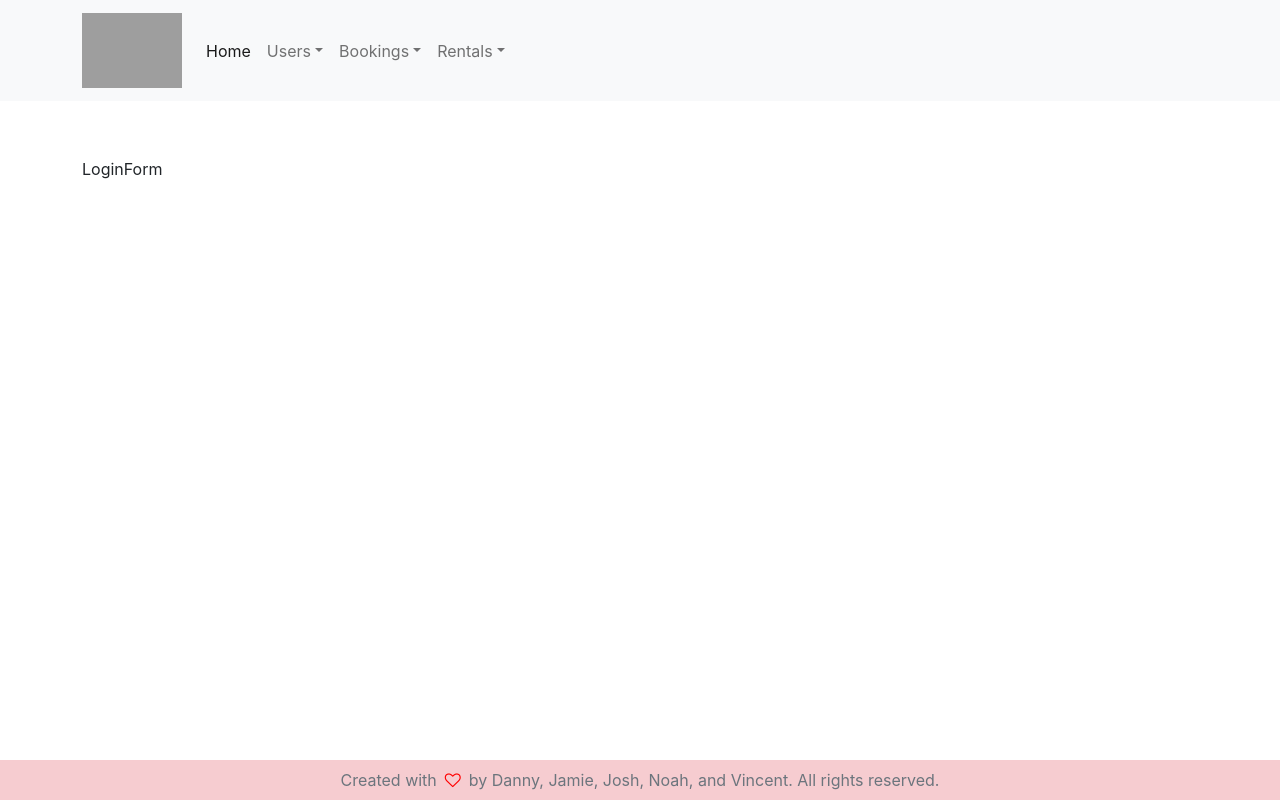
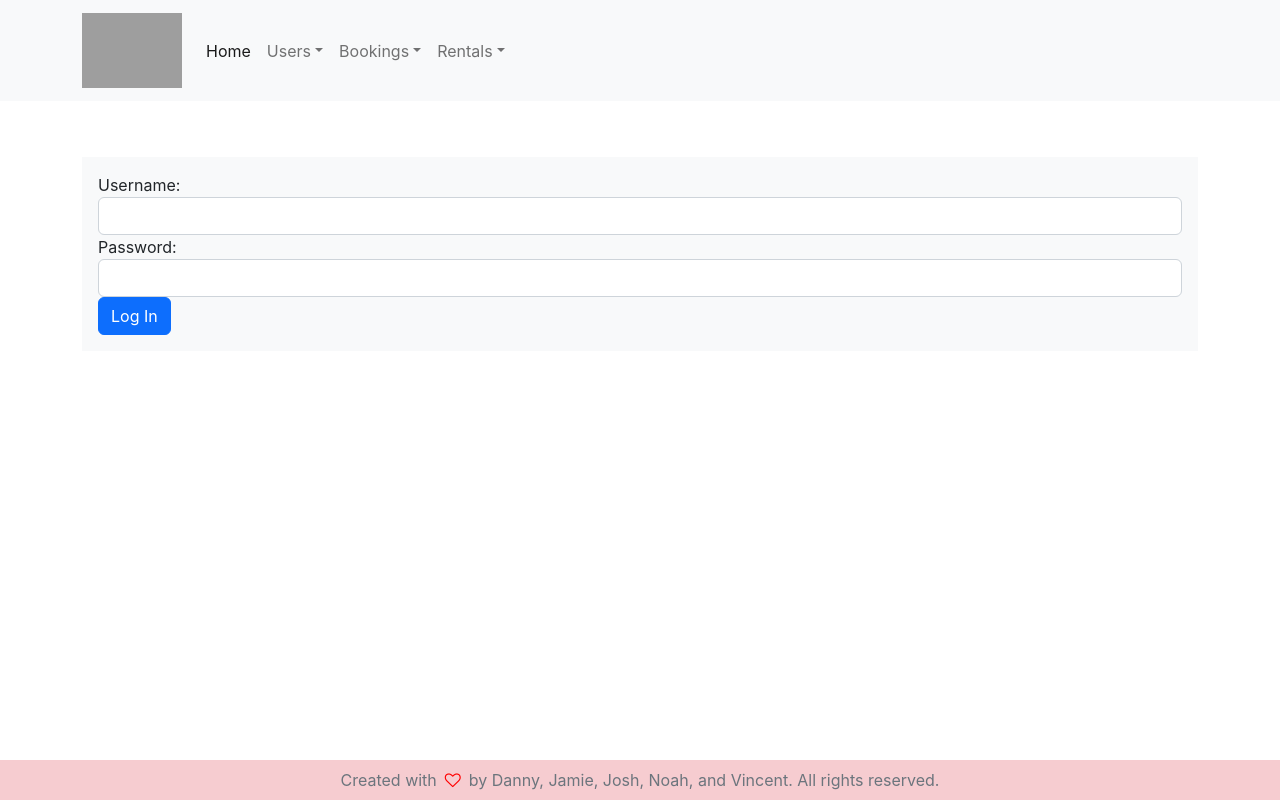
Before and after one commit to zshuaeva/-Clonebnb, a React (Create React App) app in the folder ghi/app/: page /users/login in a window 1280 px wide. Built offline with nearby package versions, Linux system fonts and the light colour scheme; grey boxes are pictures that could not be loaded.

Commit message:
login page created

```diff
--- a/ghi/app/src/LoginForm.js
+++ b/ghi/app/src/LoginForm.js
@@ -1,9 +1,51 @@
-import React from 'react'
+import React, { useState } from 'react';
 
 const LoginForm = () => {
+  const [username, setUsername] = useState('');
+  const [password, setPassword] = useState('');
+
+  const handleSubmit = (event) => {
+    event.preventDefault();
+    setUsername('');
+    setPassword('');
+    window.location.href = 'http://localhost:3000';
+  };
+
+  const handleUsernameChange = (event) => {
+    setUsername(event.target.value);
+  };
+
+  const handlePasswordChange = (event) => {
+    setPassword(event.target.value);
+  };
+
   return (
-    <div>LoginForm</div>
-  )
-}
+    <>
+    <form onSubmit={handleSubmit} className="p-3 bg-light">
+      <div className="form-group">
+        <label htmlFor="username">Username:</label>
+        <input
+          type="text"
+          className="form-control"
+          id="username"
+          value={username}
+          onChange={handleUsernameChange}
+        />
+      </div>
+      <div className="form-group">
+        <label htmlFor="password">Password:</label>
+        <input
+          type="password"
+          className="form-control"
+          id="password"
+          value={password}
+          onChange={handlePasswordChange}
+        />
+      </div>
+      <button type="submit" className="btn btn-primary">Log In</button>
+    </form>
+    </>
+  );
+};
 
-export default LoginForm
+export default LoginForm;
--- a/ghi/app/src/Nav.js
+++ b/ghi/app/src/Nav.js
@@ -32,7 +32,7 @@ function AppNav({ empty = false }) {
                 <NavDropdown.Item href="/users/signup">
                   Sign Up
                 </NavDropdown.Item>
-                <NavDropdown.Item href="/users/signin">
+                <NavDropdown.Item href="/users/login">
                   Sign In
                 </NavDropdown.Item>
                 <NavDropdown.Divider />
```
